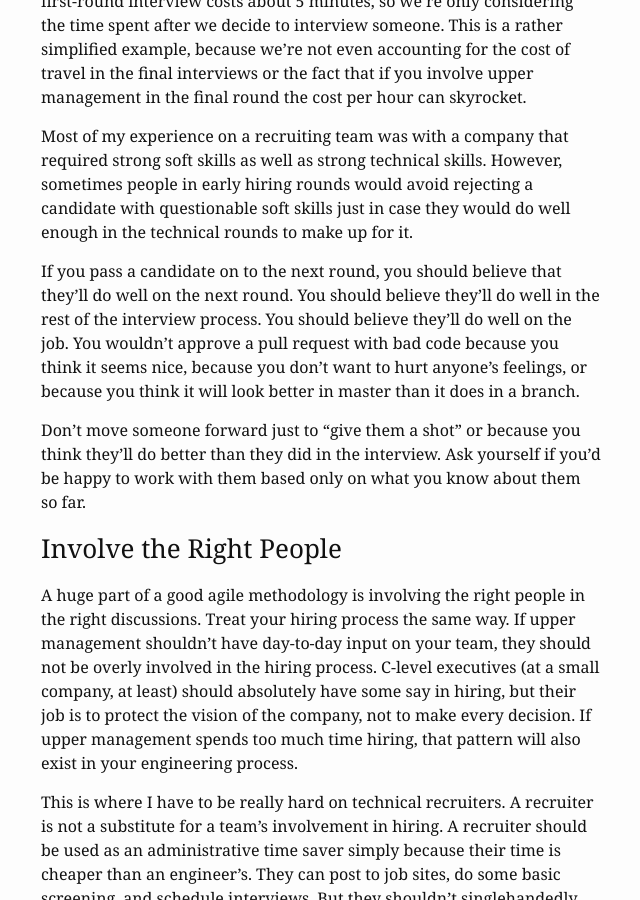
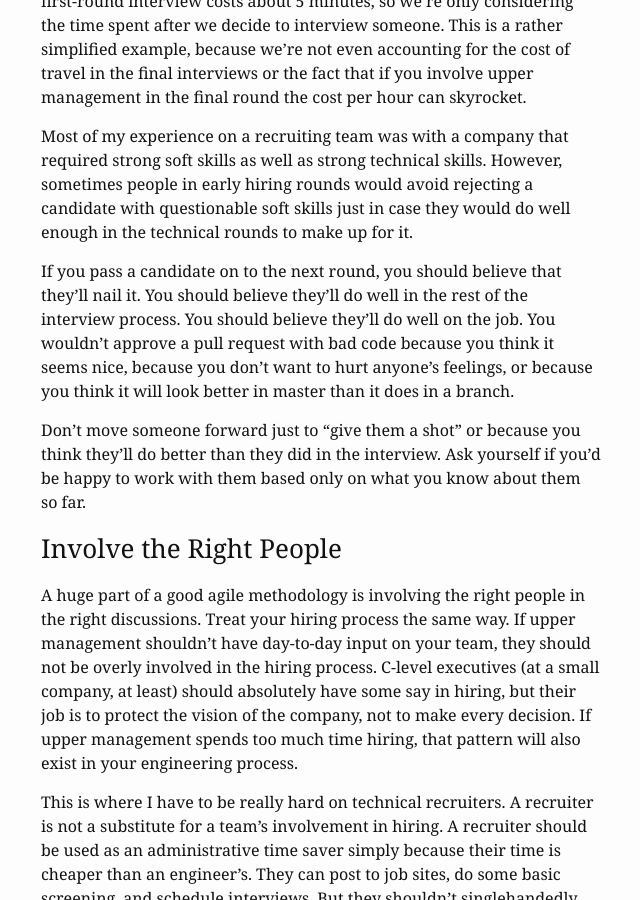
Before and after one commit to ramblinjan/ramblinjan.github.io, a Jekyll site: the page built from _posts/2016-10-03-Your-Hiring-Process-is-your-engineering-process.md, in a window 1280 px wide and 900 px high, scrolled down 4018 px. Shown: the whole window, without its empty margins (229-869 px from the left). Built offline with Jekyll 4.4.1, drawn with Linux system fonts in a browser that asks for light colours; comment, search, counter and statistics services are not loaded.

Commit message:
adjust wording

```diff
--- a/_posts/2016-10-03-Your-Hiring-Process-is-your-engineering-process.md
+++ b/_posts/2016-10-03-Your-Hiring-Process-is-your-engineering-process.md
@@ -122,7 +122,7 @@ in early hiring rounds would avoid rejecting a candidate with questionable soft
 just in case they would do well enough in the technical rounds to make up for it.
 
 If you pass a candidate on to the next round, you should believe
-that they'll do well on the next round. You should believe they'll do well in
+that they'll nail it. You should believe they'll do well in
 the rest of the interview process. You should believe they'll do well on the job.
 You wouldn't approve a pull request with bad code because you think it seems
 nice, because you don't want to hurt anyone's feelings, or because you think
```
